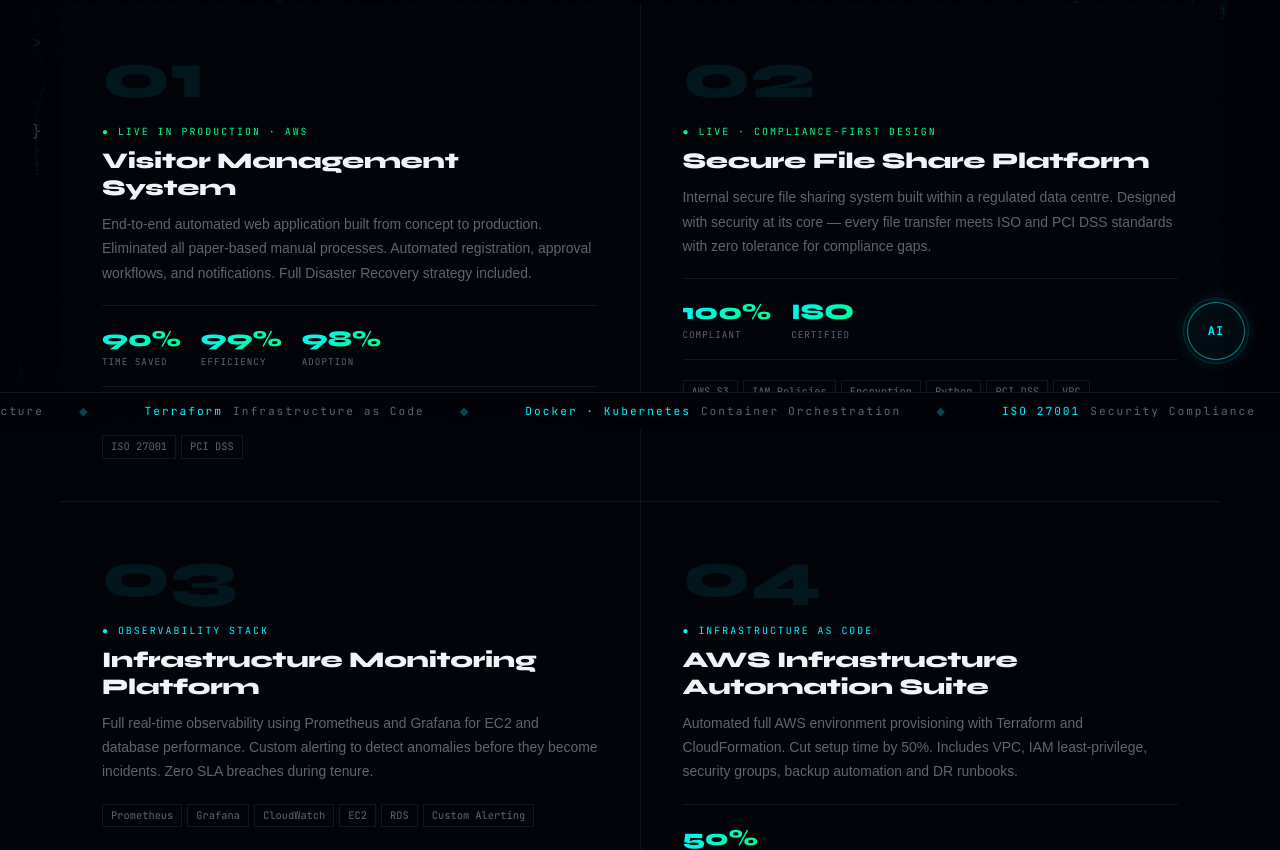
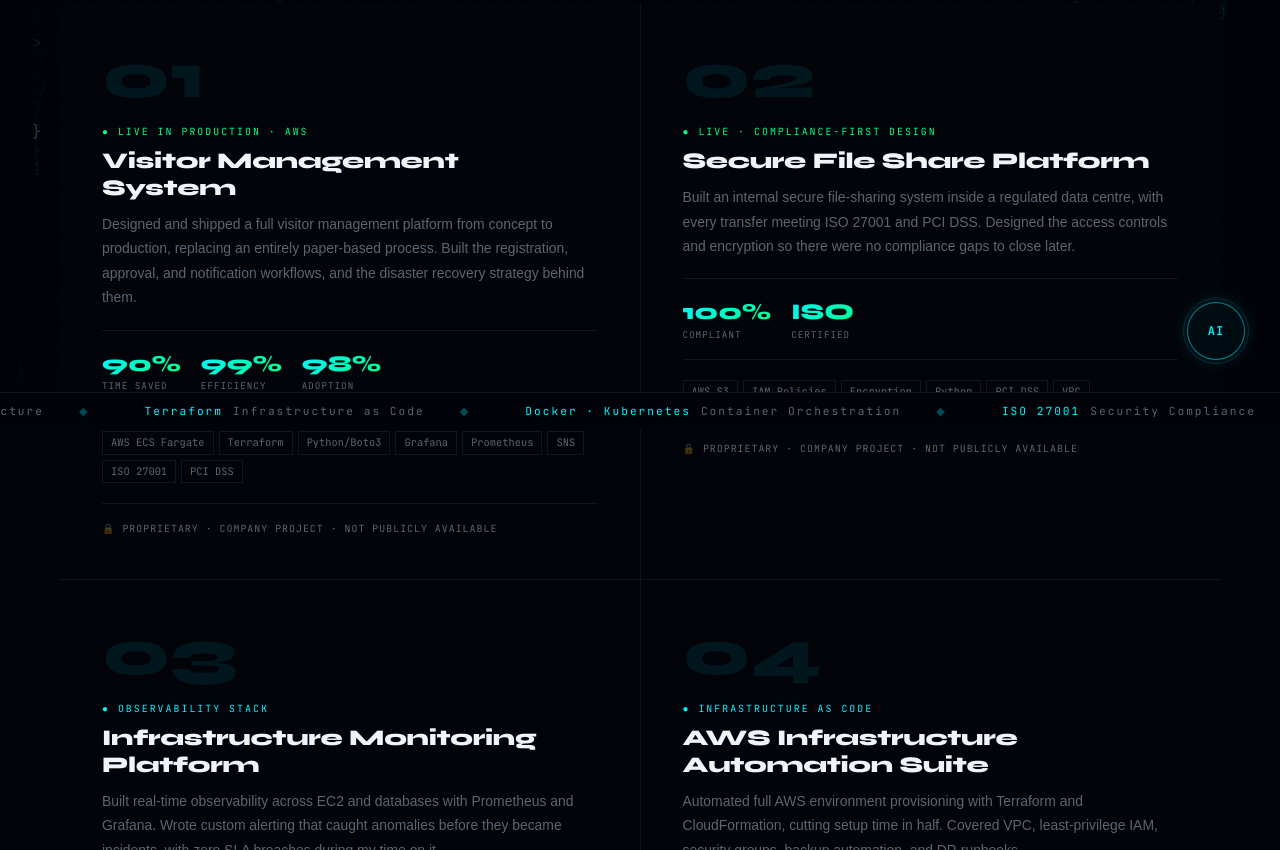
Before and after one commit to Kaytecks/buildwithkayai-v2, a Next.js app: page /projects in a window 1280 px wide. Shown: the part 370-1220 px from the top of the page. Built offline with nearby package versions, Linux system fonts and the light colour scheme; a web font is replaced by a local one.

Commit message:
Projects: tighten copy, add proprietary markers, clarify architecture diagram

```diff
--- a/app/(public)/projects/page.tsx
+++ b/app/(public)/projects/page.tsx
@@ -12,6 +12,7 @@ type Project = {
   stack: string[]
   categories: ('DevOps' | 'Security')[]
   links?: { label: string; url: string }[]
+  private?: boolean
 }
 
 export default function ProjectsPage() {
@@ -23,40 +24,44 @@ export default function ProjectsPage() {
       badge: '● LIVE IN PRODUCTION · AWS',
       badgeColor: 'var(--green)',
       title: 'Visitor Management System',
-      desc: 'End-to-end automated web application built from concept to production. Eliminated all paper-based manual processes. Automated registration, approval workflows, and notifications. Full Disaster Recovery strategy included.',
+      desc: 'Designed and shipped a full visitor management platform from concept to production, replacing an entirely paper-based process. Built the registration, approval, and notification workflows, and the disaster recovery strategy behind them.',
       kpis: [{ v: '90%', l: 'TIME SAVED' }, { v: '99%', l: 'EFFICIENCY' }, { v: '98%', l: 'ADOPTION' }],
       stack: ['AWS ECS Fargate', 'Terraform', 'Python/Boto3', 'Grafana', 'Prometheus', 'SNS', 'ISO 27001', 'PCI DSS'],
       categories: ['DevOps'],
+      private: true,
     },
     {
       num: '02',
       badge: '● LIVE · COMPLIANCE-FIRST DESIGN',
       badgeColor: 'var(--green)',
       title: 'Secure File Share Platform',
-      desc: 'Internal secure file sharing system built within a regulated data centre. Designed with security at its core — every file transfer meets ISO and PCI DSS standards with zero tolerance for compliance gaps.',
+      desc: 'Built an internal secure file-sharing system inside a regulated data centre, with every transfer meeting ISO 27001 and PCI DSS. Designed the access controls and encryption so there were no compliance gaps to close later.',
       kpis: [{ v: '100%', l: 'COMPLIANT' }, { v: 'ISO', l: 'CERTIFIED' }],
       stack: ['AWS S3', 'IAM Policies', 'Encryption', 'Python', 'PCI DSS', 'VPC'],
       categories: ['DevOps', 'Security'],
+      private: true,
     },
     {
       num: '03',
       badge: '● OBSERVABILITY STACK',
       badgeColor: 'var(--cyan)',
       title: 'Infrastructure Monitoring Platform',
-      desc: 'Full real-time observability using Prometheus and Grafana for EC2 and database performance. Custom alerting to detect anomalies before they become incidents. Zero SLA breaches during tenure.',
+      desc: 'Built real-time observability across EC2 and databases with Prometheus and Grafana. Wrote custom alerting that caught anomalies before they became incidents, with zero SLA breaches during my time on it.',
       kpis: [],
       stack: ['Prometheus', 'Grafana', 'CloudWatch', 'EC2', 'RDS', 'Custom Alerting'],
       categories: ['DevOps'],
+      private: true,
     },
     {
       num: '04',
       badge: '● INFRASTRUCTURE AS CODE',
       badgeColor: 'var(--cyan)',
       title: 'AWS Infrastructure Automation Suite',
-      desc: 'Automated full AWS environment provisioning with Terraform and CloudFormation. Cut setup time by 50%. Includes VPC, IAM least-privilege, security groups, backup automation and DR runbooks.',
+      desc: 'Automated full AWS environment provisioning with Terraform and CloudFormation, cutting setup time in half. Covered VPC, least-privilege IAM, security groups, backup automation, and DR runbooks.',
       kpis: [{ v: '50%', l: 'FASTER SETUP' }],
       stack: ['Terraform', 'CloudFormation', 'VPC', 'IAM', 'Boto3', 'Backup Automation'],
       categories: ['DevOps'],
+      private: true,
     },
     {
       num: '05',
@@ -227,6 +232,19 @@ export default function ProjectsPage() {
                   ))}
                 </div>
               )}
+
+              {p.private && (
+                <div style={{
+                  display: 'flex', alignItems: 'center', gap: '7px',
+                  marginTop: '20px', paddingTop: '18px',
+                  borderTop: '1px solid var(--border)',
+                  fontFamily: 'JetBrains Mono, monospace', fontSize: '0.62rem',
+                  letterSpacing: '1px', color: 'var(--muted)',
+                }}>
+                  <span style={{ opacity: 0.7 }}>&#128274;</span>
+                  PROPRIETARY · COMPANY PROJECT · NOT PUBLICLY AVAILABLE
+                </div>
+              )}
             </div>
           ))}
         </div>
@@ -237,7 +255,7 @@ export default function ProjectsPage() {
         <div style={{
           fontFamily: 'JetBrains Mono, monospace', fontSize: '0.62rem',
           letterSpacing: '4px', color: 'var(--muted)', marginBottom: '32px',
-        }}>// VMS ARCHITECTURE · VISITOR MANAGEMENT SYSTEM (PROJECT 01)</div>
+        }}>// ARCHITECTURE · VISITOR MANAGEMENT SYSTEM (PROJECT 01, AWS)</div>
 
         <div style={{
           display: 'grid', gridTemplateColumns: 'repeat(5, 1fr)',
```
